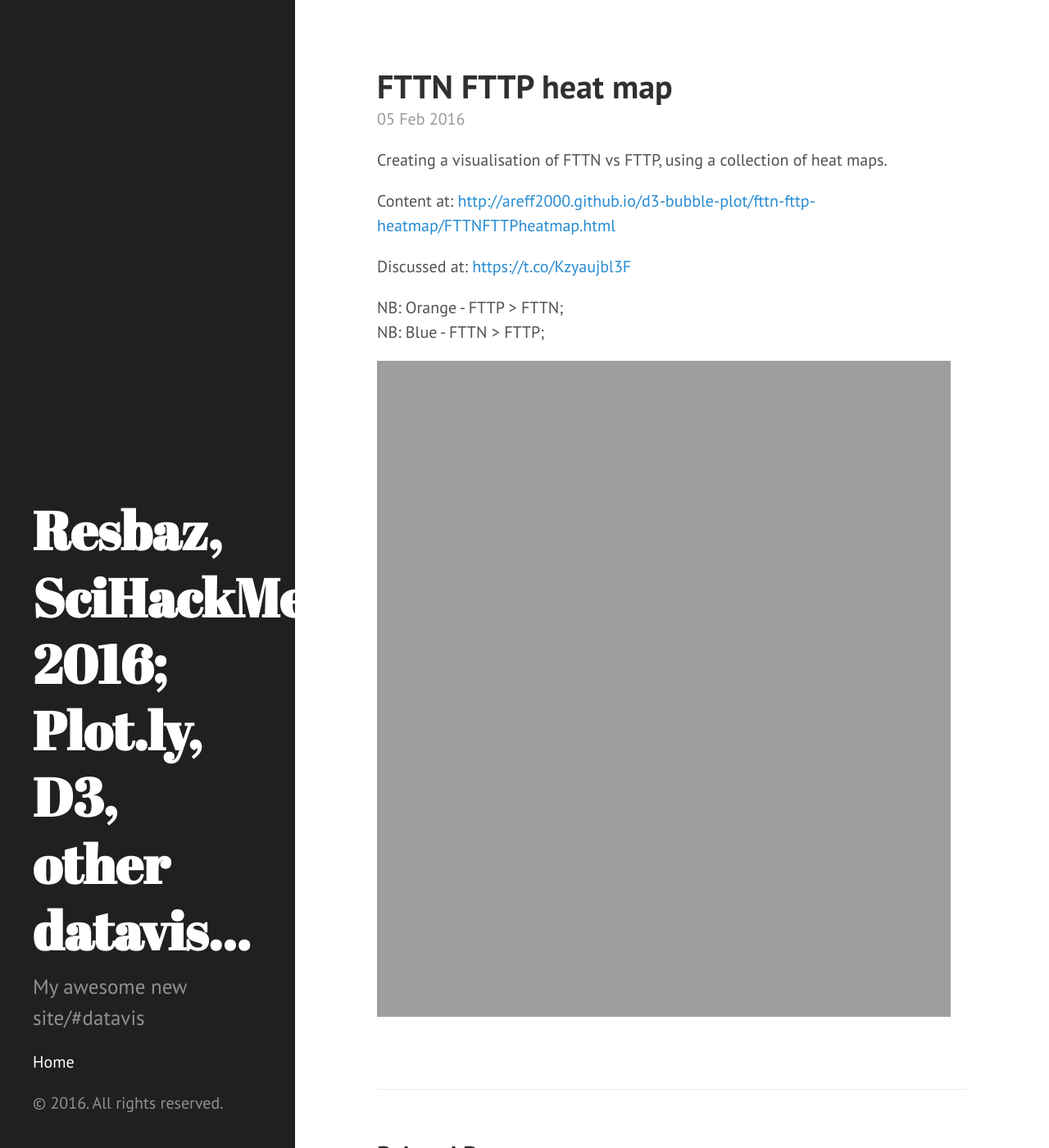
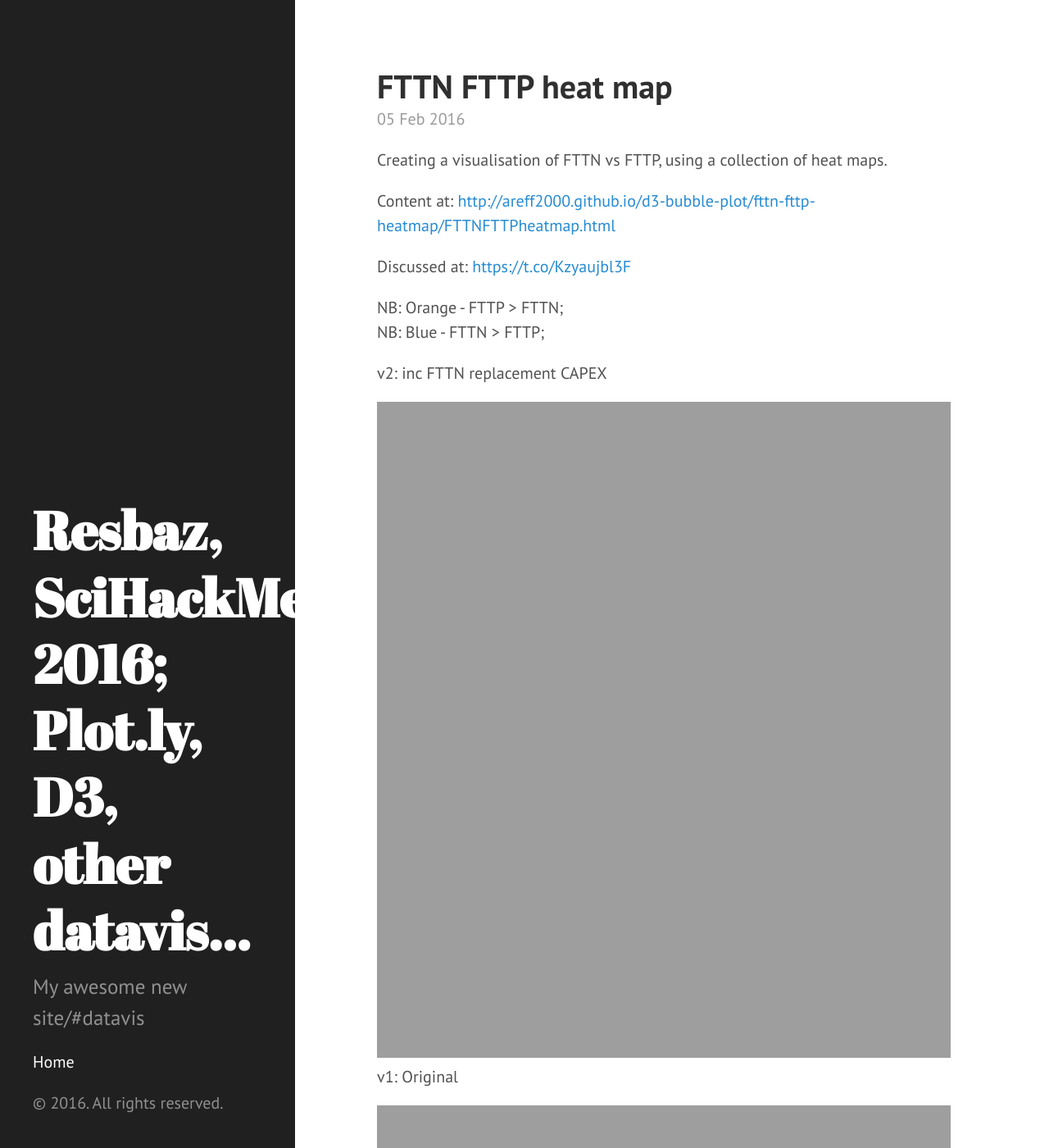
Before and after one commit to areff2000/areff2000.github.io, a Jekyll site: the page built from _posts/2016-02-05-fttn-fttp-heat-map.markdown, in a window 1280 px wide and 1400 px high. Shown: the whole window at 82% size. Built offline with Jekyll 4.4.1, drawn with Linux system fonts in a browser that asks for light colours.

Commit message:
Post update: FTTN FTTP heat map

```diff
--- a/_posts/2016-02-05-fttn-fttp-heat-map.markdown
+++ b/_posts/2016-02-05-fttn-fttp-heat-map.markdown
@@ -12,4 +12,8 @@ Discussed at: <a href="https://t.co/Kzyaujbl3F">https://t.co/Kzyaujbl3F</a>
 NB: Orange - FTTP > FTTN;
 NB: Blue - FTTN > FTTP;
 
+v2: inc FTTN replacement CAPEX
+<iframe width="700" height="800" frameborder="0" scrolling="no" src="http://areff2000.github.io/d3-bubble-plot/fttn-fttp-heatmap/FTTNFTTPheatmapincFTTNreplace.html"></iframe>
+
+v1: Original
 <iframe width="700" height="800" frameborder="0" scrolling="no" src="http://areff2000.github.io/d3-bubble-plot/fttn-fttp-heatmap/FTTNFTTPheatmap.html"></iframe>
```
